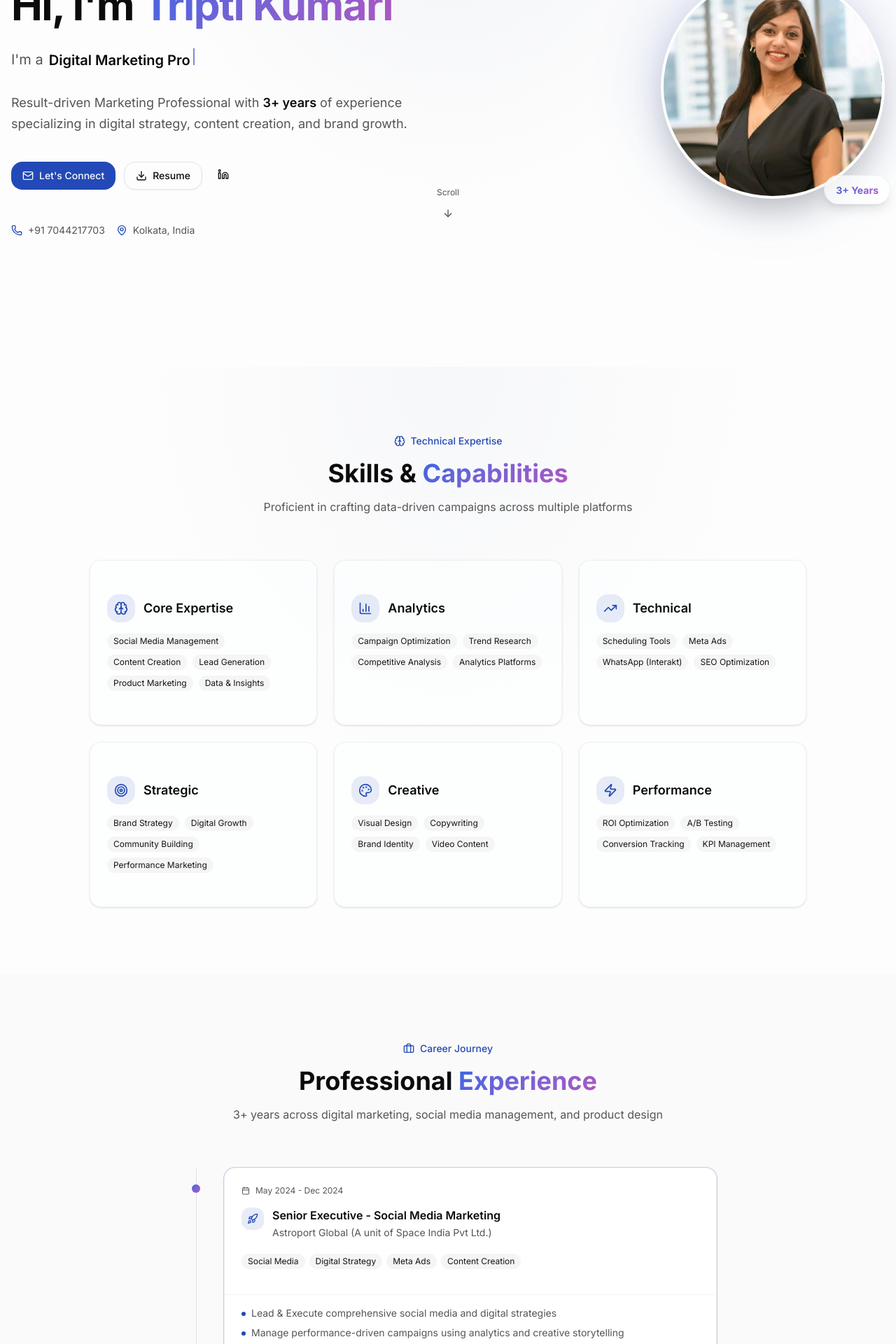
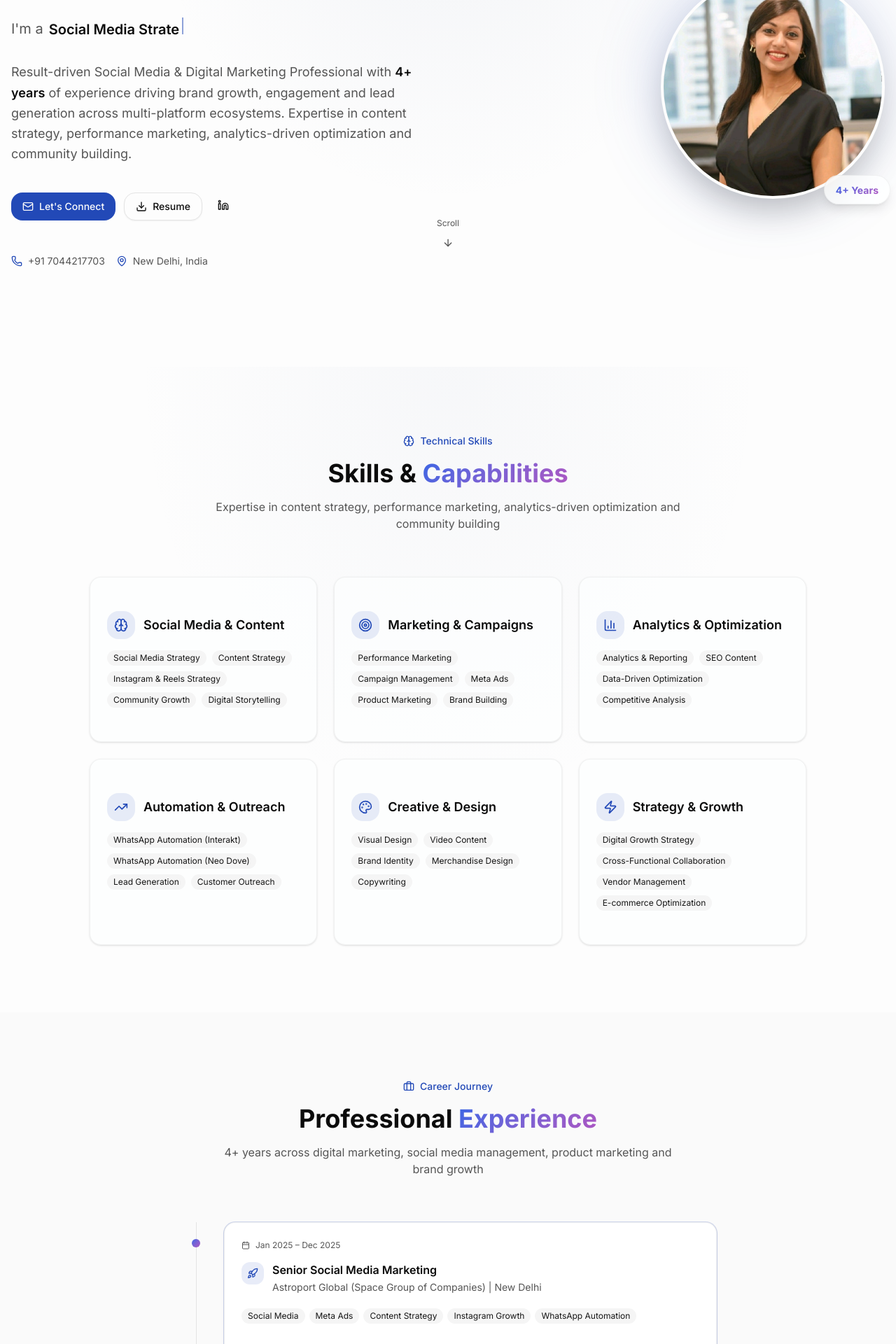
Before and after one commit to cloudyunicorn/triptikumari, a Next.js app: page / in a window 1280 px wide. Shown: the part 340-2260 px from the top of the page at 70% size. Built offline with nearby package versions, Linux system fonts and the light colour scheme.

Commit message:
updated resume and info

```diff
--- a/components/ui/experience-section.tsx
+++ b/components/ui/experience-section.tsx
@@ -2,51 +2,97 @@
 
 import { Card, CardContent, CardDescription, CardHeader, CardTitle } from "@/components/ui/card"
 import { Badge } from "@/components/ui/badge"
-import { Calendar, ChevronDown, Rocket, Palette, BarChart, Briefcase } from 'lucide-react'
+import { Calendar, ChevronDown, Rocket, Palette, BarChart, Briefcase, Megaphone, ShoppingBag, Shirt, Heart, Users } from 'lucide-react'
 import { useState } from 'react'
 import { motion, AnimatePresence } from 'framer-motion'
 
 const experiences = [
   {
-    title: "Senior Executive - Social Media Marketing",
-    company: "Astroport Global (A unit of Space India Pvt Ltd.)",
-    period: "May 2024 - Dec 2024",
+    title: "Senior Social Media Marketing",
+    company: "Astroport Global (Space Group of Companies) | New Delhi",
+    period: "Jan 2025 – Dec 2025",
     description: [
-      "Lead & Execute comprehensive social media and digital strategies",
-      "Manage performance-driven campaigns using analytics and creative storytelling",
-      "Oversee end-to-end content creation, including graphics and videos",
-      "Optimise organic campaigns through Meta Ads and WhatsApp",
-      "Drive digital growth by leveraging trends and fostering community interaction"
+      "Scaled Instagram presence from 200 → 4.9K followers in 12 months through strategic content planning, collaborations, and trend-driven campaigns",
+      "Managed performance-driven campaigns using analytics and creative storytelling, achieving ~10K daily reel views and consistent engagement growth",
+      "Optimised organic reach via Meta Ads and WhatsApp (Interakt) automation, increasing monthly reach to 60K–115K accounts (+129%) and improving conversions",
+      "Oversaw end-to-end content creation, maintaining consistent brand voice across graphics and video assets while driving community interaction"
     ],
-    tags: ["Social Media", "Digital Strategy", "Meta Ads", "Content Creation"],
+    tags: ["Social Media", "Meta Ads", "Content Strategy", "Instagram Growth", "WhatsApp Automation"],
     icon: Rocket
   },
   {
+    title: "Merchandise & Design",
+    company: "Gnomon Astrotech Pvt. Ltd. (Space Group of Companies) | New Delhi",
+    period: "May 2024 – Dec 2024",
+    description: [
+      "Managed digital launch of 150+ official ISRO merchandise products across 30+ SKUs with integrated social promotion",
+      "Developed digital and social media creatives, boosting brand visibility and engagement",
+      "Optimized SEO-driven e-commerce listings, boosting organic discoverability and online sales performance",
+      "Collaborated on product design, packaging, pricing and positioning to maintain a premium brand image",
+      "Coordinated vendors on sampling and quality checks to ensure timely market-ready delivery"
+    ],
+    tags: ["Merchandise Design", "SEO", "E-commerce", "Product Marketing"],
+    icon: ShoppingBag
+  },
+  {
     title: "Merchandise Designer",
-    company: "Gnomon Astrotech Pvt. Ltd.",
-    period: "2023 - 2024",
+    company: "Astroport Global (Space Group of Companies) | New Delhi",
+    period: "April 2023 – May 2024",
     description: [
-      "Spearheaded Official ISRO Merchandise launch with 150+ products",
-      "Directed product design and detailing with brand alignment",
-      "Coordinated vendor sourcing and sample testing",
-      "Created e-commerce website listings with SEO-friendly content",
-      "Managed daily WhatsApp outreach to 10,000+ users"
+      "Built and launched the Astroport merchandise line with a focus on branding and market readiness",
+      "Executed performance marketing creatives and supported Meta Ads campaigns for lead generation",
+      "Scaled customer outreach using Interakt WhatsApp automation for 10,000+ users"
     ],
-    tags: ["Merchandise Design", "Product Lifecycle", "E-commerce"],
+    tags: ["Branding", "Meta Ads", "WhatsApp Automation", "Lead Generation"],
     icon: Palette
   },
   {
-    title: "Social Media Manager and Analyst",
+    title: "Project Lead: Space Apparel & Prototypes",
+    company: "Space India Pvt. Ltd. | New Delhi",
+    period: "Jan 2023 – March 2023",
+    description: [
+      "Led an educational prototype project featuring a high-fidelity Gaganyaan Astronaut Suit for public showcases",
+      "Designed functional uniforms for astronomy professionals, combining practicality with visual storytelling"
+    ],
+    tags: ["Project Leadership", "Product Design", "Visual Storytelling"],
+    icon: Shirt
+  },
+  {
+    title: "Social Media Manager & Analyst",
     company: "Space Foundation",
-    period: "2022 - 2023",
+    period: "Aug 2022 – Dec 2022",
     description: [
-      "Conceptualised high-fidelity Gaganyaan Astronaut Suit Prototype",
-      "Designed functional glow-in-the-dark uniforms",
-      "Managed engaging content on various social media platforms",
-      "Analyzed performance using data-driven tools and strategies"
+      "Managed and executed social media strategy to promote science education, astronomy and space sciences across public, educational and media audiences",
+      "Created engaging, platform-specific content and analyzed performance using data-driven tools to optimize reach, engagement and impact",
+      "Managed social media and digital communication for social impact campaigns",
+      "Created posters, videos and promotional creatives for 50+ events and initiatives",
+      "Executed digital event promotion and coordinated with internal teams to ensure consistent brand messaging"
     ],
-    tags: ["Social Media", "Analytics", "Content Strategy"],
+    tags: ["Social Media", "Analytics", "Content Strategy", "Digital Communication"],
     icon: BarChart
+  },
+  {
+    title: "Senior Executive – Social Media Marketing (Freelance)",
+    company: "Pariyaat | Assam (Hybrid)",
+    period: "June 2021 – Oct 2023",
+    description: [
+      "Managed end-to-end social media strategy and visual storytelling, directing professional photoshoots to elevate brand positioning in the fashion market",
+      "Leveraged trend research to produce high-impact digital campaigns that maintained consistent audience engagement and brand relevance"
+    ],
+    tags: ["Social Media", "Fashion Marketing", "Visual Storytelling", "Freelance"],
+    icon: Megaphone
+  },
+  {
+    title: "Social Media & Marketing Coordinator (Non-Profit)",
+    company: "Parikalpana | Assam (Hybrid)",
+    period: "Nov 2020 – Dec 2023",
+    description: [
+      "Managed social media and digital communication for social impact campaigns",
+      "Created posters, videos and promotional creatives for 50+ events and initiatives",
+      "Executed digital event promotion and coordinated with internal teams to ensure consistent brand messaging"
+    ],
+    tags: ["Non-Profit", "Social Media", "Event Promotion", "Digital Communication"],
+    icon: Heart
   }
 ]
 
@@ -90,7 +136,7 @@ export default function ExperienceSection() {
             Professional <span className="text-gradient">Experience</span>
           </h2>
           <p className="text-muted-foreground max-w-2xl mx-auto">
-            3+ years across digital marketing, social media management, and product design
+            4+ years across digital marketing, social media management, product marketing and brand growth
           </p>
         </motion.div>
 
--- a/components/ui/footer.tsx
+++ b/components/ui/footer.tsx
@@ -49,7 +49,7 @@ export default function Footer() {
             <div className="space-y-3">
               <h3 className="text-lg font-bold">Tripti Kumari</h3>
               <p className="text-sm text-muted-foreground">
-                Digital Marketing Professional specializing in social media and brand growth.
+                Digital Marketing Specialist | Social Media & Growth Strategist with 4+ years of experience.
               </p>
             </div>
 
@@ -73,7 +73,7 @@ export default function Footer() {
                 </a>
                 <span className="flex items-center gap-2 text-muted-foreground">
                   <MapPin className="h-4 w-4 text-primary" />
-                  Kolkata, India
+                  New Delhi, India
                 </span>
               </div>
             </div>
--- a/components/ui/hero-section.tsx
+++ b/components/ui/hero-section.tsx
@@ -8,10 +8,11 @@ import { useState, useEffect } from 'react'
 import { motion } from 'framer-motion'
 
 const roles = [
+  "Digital Marketing Specialist",
   "Social Media Strategist",
-  "Digital Marketing Pro",
+  "Growth Strategist",
   "Brand Growth Expert",
-  "Content Creator",
+  "Content Strategist",
 ]
 
 // Animation variants
@@ -136,9 +137,11 @@ export default function HeroSection() {
               className="text-base md:text-lg text-muted-foreground max-w-xl leading-relaxed"
               variants={fadeInUp}
             >
-              Result-driven Marketing Professional with{' '}
-              <span className="font-semibold text-foreground">3+ years</span> of experience
-              specializing in digital strategy, content creation, and brand growth.
+              Result-driven Social Media & Digital Marketing Professional with{' '}
+              <span className="font-semibold text-foreground">4+ years</span> of experience
+              driving brand growth, engagement and lead generation across multi-platform
+              ecosystems. Expertise in content strategy, performance marketing, analytics-driven
+              optimization and community building.
             </motion.p>
 
             {/* CTA buttons */}
@@ -187,7 +190,7 @@ export default function HeroSection() {
               </button>
               <span className="flex items-center gap-2 text-sm text-muted-foreground">
                 <MapPin className="h-4 w-4 text-primary" />
-                Kolkata, India
+                New Delhi, India
               </span>
             </motion.div>
           </motion.div>
@@ -229,7 +232,7 @@ export default function HeroSection() {
                 animate={{ opacity: 1, scale: 1 }}
                 transition={{ delay: 0.6 }}
               >
-                <span className="text-sm font-bold text-gradient">3+ Years</span>
+                <span className="text-sm font-bold text-gradient">4+ Years</span>
               </motion.div>
             </div>
           </motion.div>
--- a/components/ui/skills-section.tsx
+++ b/components/ui/skills-section.tsx
@@ -7,34 +7,34 @@ import { motion } from 'framer-motion'
 
 const skillCategories = [
   {
-    title: "Core Expertise",
+    title: "Social Media & Content",
     icon: Brain,
-    skills: ["Social Media Management", "Content Creation", "Lead Generation", "Product Marketing", "Data & Insights"]
+    skills: ["Social Media Strategy", "Content Strategy", "Instagram & Reels Strategy", "Community Growth", "Digital Storytelling"]
   },
   {
-    title: "Analytics",
-    icon: BarChart3,
-    skills: ["Campaign Optimization", "Trend Research", "Competitive Analysis", "Analytics Platforms"]
+    title: "Marketing & Campaigns",
+    icon: Target,
+    skills: ["Performance Marketing", "Campaign Management", "Meta Ads", "Product Marketing", "Brand Building"]
   },
   {
-    title: "Technical",
-    icon: TrendingUp,
-    skills: ["Scheduling Tools", "Meta Ads", "WhatsApp (Interakt)", "SEO Optimization"]
+    title: "Analytics & Optimization",
+    icon: BarChart3,
+    skills: ["Analytics & Reporting", "SEO Content", "Data-Driven Optimization", "Competitive Analysis"]
   },
   {
-    title: "Strategic",
-    icon: Target,
-    skills: ["Brand Strategy", "Digital Growth", "Community Building", "Performance Marketing"]
+    title: "Automation & Outreach",
+    icon: TrendingUp,
+    skills: ["WhatsApp Automation (Interakt)", "WhatsApp Automation (Neo Dove)", "Lead Generation", "Customer Outreach"]
   },
   {
-    title: "Creative",
+    title: "Creative & Design",
     icon: Palette,
-    skills: ["Visual Design", "Copywriting", "Brand Identity", "Video Content"]
+    skills: ["Visual Design", "Video Content", "Brand Identity", "Merchandise Design", "Copywriting"]
   },
   {
-    title: "Performance",
+    title: "Strategy & Growth",
     icon: Zap,
-    skills: ["ROI Optimization", "A/B Testing", "Conversion Tracking", "KPI Management"]
+    skills: ["Digital Growth Strategy", "Cross-Functional Collaboration", "Vendor Management", "E-commerce Optimization"]
   }
 ]
 
@@ -75,13 +75,13 @@ export default function SkillsSection() {
         >
           <span className="inline-flex items-center gap-2 text-sm font-medium text-primary mb-4">
             <Brain className="h-4 w-4" />
-            Technical Expertise
+            Technical Skills
           </span>
           <h2 className="text-3xl md:text-4xl font-bold mb-4">
             Skills & <span className="text-gradient">Capabilities</span>
           </h2>
           <p className="text-muted-foreground max-w-2xl mx-auto">
-            Proficient in crafting data-driven campaigns across multiple platforms
+            Expertise in content strategy, performance marketing, analytics-driven optimization and community building
           </p>
         </motion.div>
 
--- a/components/ui/strengths-section.tsx
+++ b/components/ui/strengths-section.tsx
@@ -6,34 +6,40 @@ import { motion } from 'framer-motion'
 
 const strengths = [
   {
-    title: "Blending Creativity & Data",
+    title: "Social Media Strategy & Growth",
     icon: Zap,
-    description: "Combining creative storytelling with data-driven insights to optimize campaigns and maximize engagement.",
-    highlights: ["Creative Strategy", "Analytics", "Optimization"]
+    description: "Drove multi-fold follower growth and 100%+ reach expansion across platforms through strategic content planning and trend-driven campaigns.",
+    highlights: ["Follower Growth", "Reach Expansion", "Community Building"]
   },
   {
-    title: "Strategic Campaign Execution",
+    title: "Performance Marketing & Digital Campaigns",
     icon: Target,
-    description: "Planning and managing high-performing digital campaigns from ideation to execution.",
-    highlights: ["Campaign Planning", "Performance Tracking", "ROI Focus"]
+    description: "Delivered high-engagement campaigns with consistent 5-figure views, leveraging Meta Ads and data-driven optimization.",
+    highlights: ["Meta Ads", "10K+ Daily Views", "Data-Driven"]
   },
   {
-    title: "End-to-End Product Management",
+    title: "Content Strategy & Brand Storytelling",
     icon: Layers,
-    description: "Managing products from concept to launch, including design, marketing, and go-to-market strategy.",
-    highlights: ["Product Lifecycle", "Launch Strategy", "Market Research"]
+    description: "Visual and video-led brand building with consistent messaging across all digital assets and platforms.",
+    highlights: ["Visual Content", "Brand Voice", "Digital Storytelling"]
   },
   {
-    title: "Cross-Functional Collaboration",
+    title: "Meta Ads & Interakt Automation",
     icon: Users,
-    description: "Collaborating effectively with design, development, and marketing teams to deliver results.",
-    highlights: ["Team Leadership", "Communication", "Project Coordination"]
+    description: "Large-scale outreach and conversions through Meta Ads campaigns and WhatsApp automation reaching 10,000+ users.",
+    highlights: ["WhatsApp Automation", "Lead Generation", "Conversions"]
   },
   {
-    title: "Vendor & Stakeholder Management",
+    title: "Product Marketing & Launch",
     icon: Handshake,
-    description: "Coordinating with vendors and stakeholders to achieve project goals on time and within budget.",
-    highlights: ["Vendor Relations", "Negotiations", "Quality Assurance"]
+    description: "Integrated digital promotion for multi-product launches including 150+ ISRO merchandise products across 30+ SKUs.",
+    highlights: ["Product Launch", "E-commerce", "150+ Products"]
+  },
+  {
+    title: "Collaboration & Vendor Management",
+    icon: Star,
+    description: "Multi-team coordination and timely delivery, managing vendor sourcing, sampling, quality checks and cross-functional execution.",
+    highlights: ["Cross-Functional", "Vendor Relations", "Timely Delivery"]
   }
 ]
 
@@ -74,7 +80,7 @@ export default function StrengthsSection() {
             Key <span className="text-gradient">Strengths</span>
           </h2>
           <p className="text-muted-foreground max-w-2xl mx-auto">
-            Competencies that drive results and deliver value
+            Proven competencies that drive measurable business impact
           </p>
         </motion.div>
 
@@ -90,7 +96,6 @@ export default function StrengthsSection() {
             <motion.div
               key={index}
               variants={itemVariants}
-              className={index === strengths.length - 1 ? 'md:col-span-2 md:max-w-md md:mx-auto' : ''}
             >
               <Card className="h-full hover-lift border-border/50">
                 <CardContent className="p-5 md:p-6">
```
Also changed, not shown: 1 other file (tests, documents, lock files or other folders).
